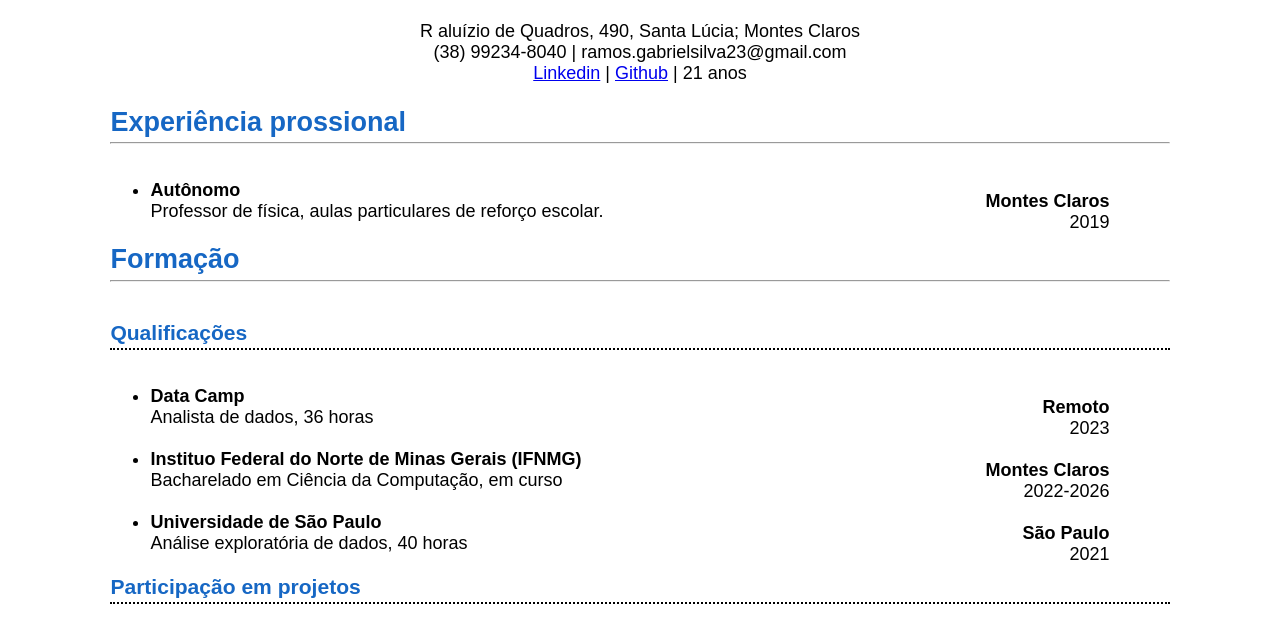
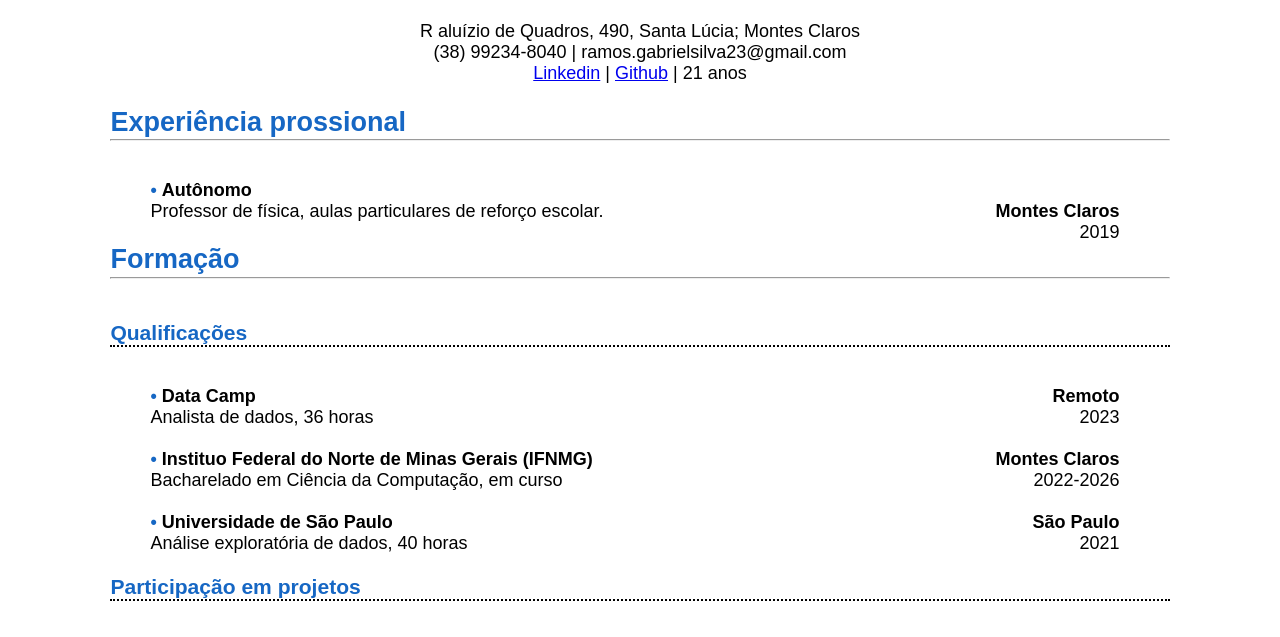
Before and after one commit to gabrielramos731/Aprendizado-web, a plain HTML site: page curriculo/curriculo.html in a window 1280 px wide. Shown: the part 107-744 px from the top of the page. Drawn offline with Linux system fonts and the light colour scheme.

Commit message:
criacao arquivo CSS

```diff
--- a/curriculo/curriculo.css
+++ b/curriculo/curriculo.css
@@ -0,0 +1,41 @@
+header{
+  width: 100%;
+  text-align: center;
+}
+
+body{
+  padding: 30px 8%;
+  font-family: Arial, Helvetica, sans-serif;
+  font-size: large;
+}
+
+h1,h2,h3{
+  color: #1667c4;
+}
+
+.espacamento{
+  text-align: right;
+  float: right;
+  margin-right: 50px;
+}
+
+hr{
+  position: relative;
+  bottom: 21px;
+}
+
+.dotted{
+  border: none;
+  border-top: 2px dotted;
+}
+
+ul{
+  list-style: none;
+}
+
+ul li::before{
+  font-weight: bold;
+  font-size: large;
+  content: "\2022";
+  color: #1667c4;
+}
--- a/curriculo/curriculo.html
+++ b/curriculo/curriculo.html
@@ -4,6 +4,7 @@
 <head>
   <meta charset="UTF-8">
   <title>Curriculo Gabriel</title>
+  <link rel="stylesheet" href="curriculo.css">
 </head>
 
 <body>
@@ -13,45 +14,6 @@
     (38) 99234-8040 | ramos.gabrielsilva23@gmail.com <br>
     <a href="https://www.linkedin.com/in/grsilva1/" target="_blank">Linkedin</a> | <a href="https://github.com/gabrielramos731" target="_blank">Github</a> | 21 anos
   </header>
-
-  <!-- CSS -->
-  <style>
-    header{
-      width: 100%;
-      text-align: center;
-    }
-
-    body{
-      padding: 30px 8%;
-      font-family: Arial, Helvetica, sans-serif;
-      font-size: large;
-    }
-
-    h1,h2,h3{
-      color: rgb(22, 103, 196);
-    }
-
-    .espacamento{
-      text-align: right;
-      width: 200px;
-      position: relative;
-      float: right;
-      margin-right: 60px;
-      bottom: 10px;
-    }
-
-    hr{
-      position: relative;
-      bottom: 18px;
-    }
-
-    .dotted{
-      border: none;
-      border-top: 2px dotted;
-    }
-
-  </style>
-  <!-- FIM CSS -->
 
   <h2>Experiência prossional</h2>
   <hr>
@@ -69,22 +31,17 @@
 
   <ul>
     <li>
-      <b>Data Camp</b><br>Analista de dados, 36 horas
-      <div class="espacamento">
-        <b>Remoto</b><br>2023
-      </div>
+      <b>Data Camp</b><div class="espacamento"><b>Remoto</b><br>2023</div><br>Analista de dados, 36 horas
+    </li><br>
+    <li class="">
+      <b>Instituo Federal do Norte de Minas Gerais (IFNMG)</b><div class="espacamento bgc"><b>Montes Claros</b><br>2022-2026
+      </div><br>Bacharelado em Ciência da Computação, em curso
     </li><br>
     <li>
-      <b>Instituo Federal do Norte de Minas Gerais (IFNMG)</b><br>Bacharelado em Ciência da Computação, em curso
-      <div class="espacamento">
-        <b>Montes Claros</b><br>2022-2026
-      </div>
-    </li><br>
-    <li>
-      <b>Universidade de São Paulo</b><br>Análise exploratória de dados, 40 horas
-      <div class="espacamento">
+      <b>Universidade de São Paulo</b><div class="espacamento">
         <b>São Paulo</b><br>2021
-      </div>
+      </div><br>Análise exploratória de dados, 40 horas
+
     </li>
   </ul>
 
```
